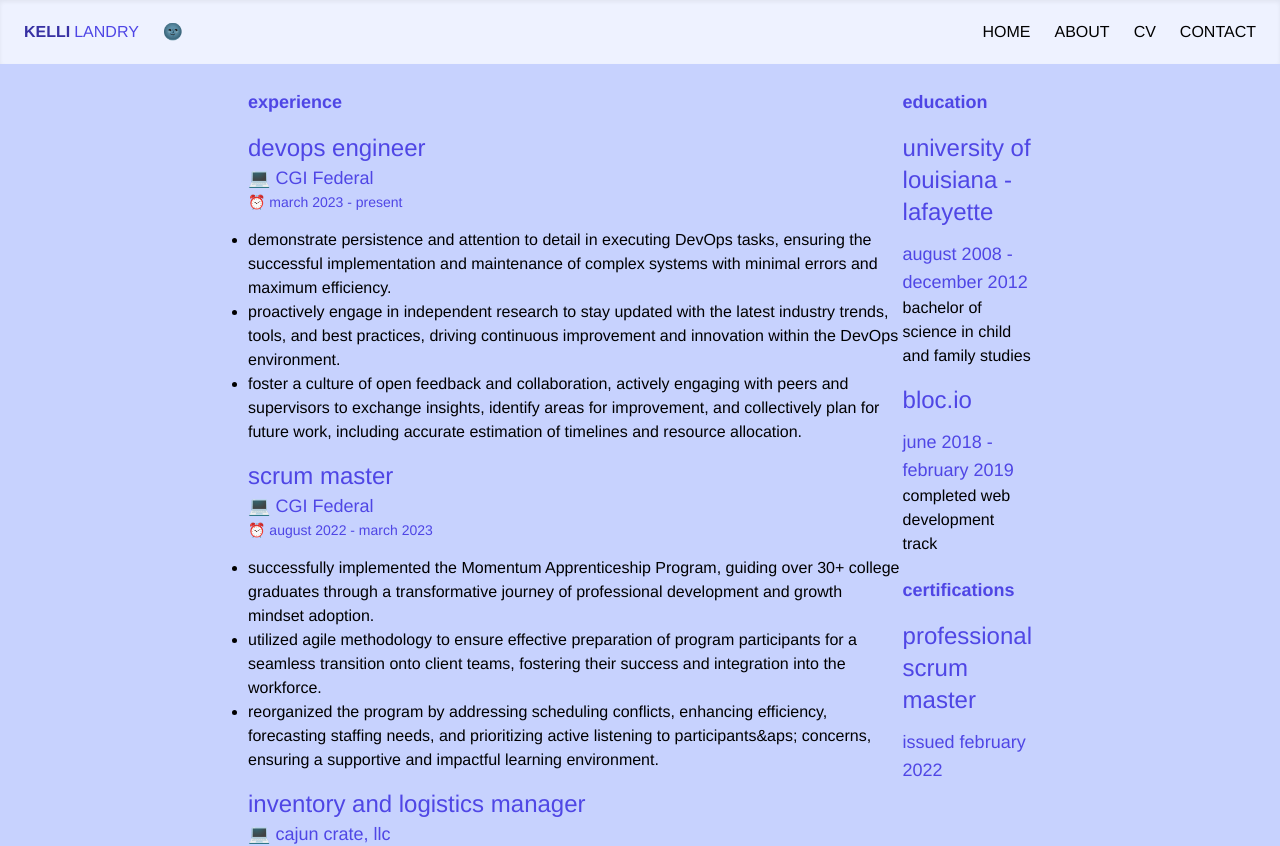
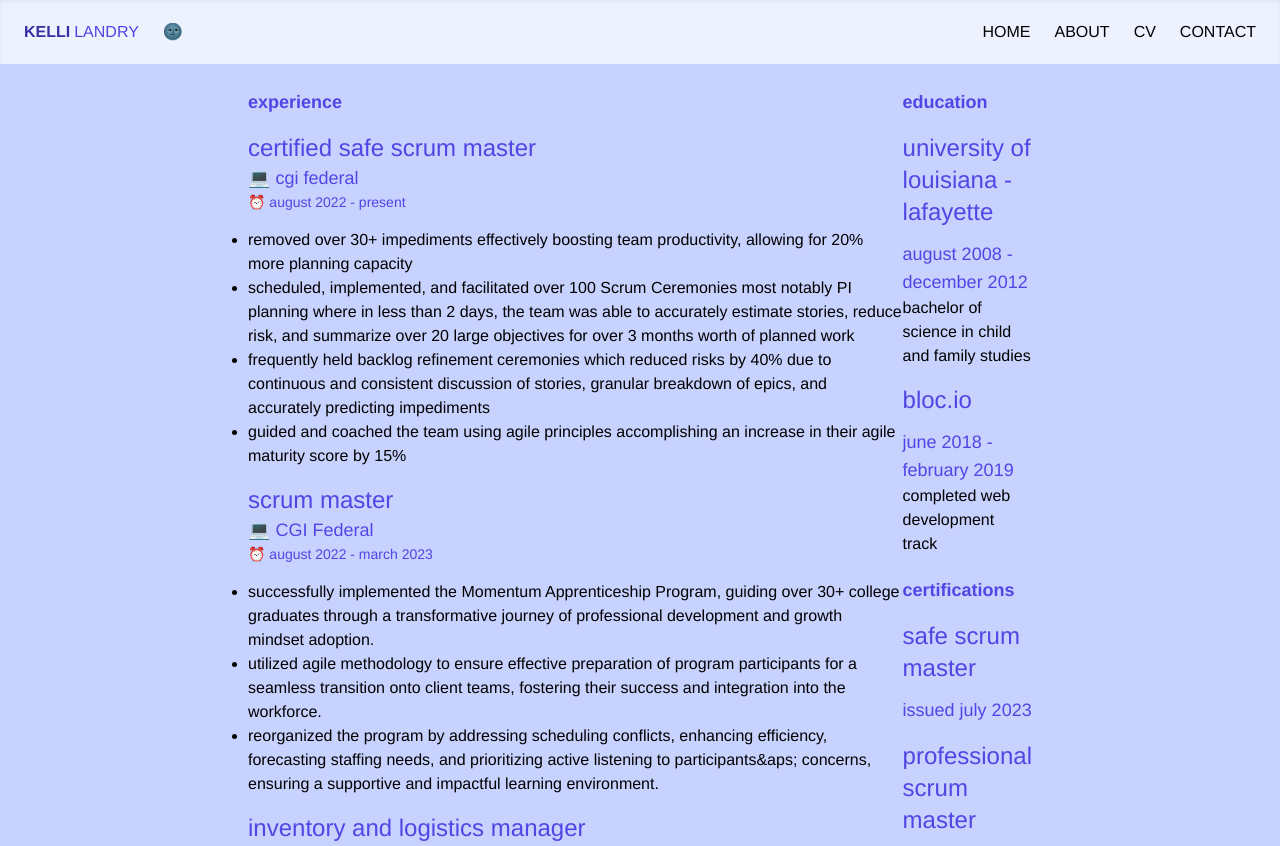
Before and after one commit to kel7774/kellidev, a Next.js app: page /cv in a window 1280 px wide. Shown: the top 846 px of the page. Built offline with nearby package versions, Linux system fonts and the light colour scheme.

Commit message:
update cv, update jobdesc, update about

```diff
--- a/pages/about/index.js
+++ b/pages/about/index.js
@@ -34,10 +34,10 @@ export default function About () {
             </div>
           <p className='text-lg dark:text-indigo-50'>hey! my name&apos;s kelli landry. 👆 that&apos;s me!</p>
           <p className='text-lg dark:text-indigo-50 mt-6'>first impressions are everything so, i&apos;m a <a href='https://www.wizardingworld.com/collections/hufflepuff' target='_blank' rel='nooopener noreferrer'>hufflepuff</a>, an <a href='https://www.16personalities.com/infj-personality' target='_blank' rel='nooopener noreferrer'>infj-t</a>, & was once described by a former boss as the 🦄 unicorn extrovert among our team of developers.</p>
-          <p className='text-lg dark:text-indigo-50 mt-6'>for the past seven years, i&apos;ve been pursuing careers in the software development space. what started off as taking a job to make sure i could eat that month, turned into an unexpected journey through the south&apos;s silicon valley. during my tenure at waitr, now asap, i had a unique opportunity to go from food delivery driver to junior software developer. those 3.5 years went by rapidly; i learned how fast business changes while working in a startup, how valuable it is to think on your feet, what it means to really dig into processes to weed out the inefficiencies, and probably the most fun of all, contribute to a growing product with some of the most hardworking people i&apos;ve ever met.</p>
-          <p className='text-lg dark:text-indigo-50 mt-6'>after leaving waitr for other opportunities, i pursued other startups, consulting agencies, and even a construction corporation in need of a full stack developer. while i loved my time at these companies, i&apos;ve rarely been able to find a sense of purpose. do i love coding? yes. do i want to make a career out of it? i&apos;m finding out that i can no longer answer that in the affirmative. what i&apos;ve found out in more recent months while being a scrum master is that i work best when i get to help build up individuals, develop processes for their success, refine projects and programs to operate at their highest efficiency, and collaborate with teams in different departments to establish continued communication. all of that is my fancy way of saying that i thrive when i get to talk to people about projects that we all care about.</p>
+          <p className='text-lg dark:text-indigo-50 mt-6'>for the past eight years, i&apos;ve been pursuing careers in the software development space. what started off as taking a job to make sure i could eat that month, turned into an unexpected journey through the south&apos;s silicon valley. during my tenure at waitr turned asap, i had a unique opportunity to go from food delivery driver to junior software developer. those 3.5 years went by rapidly; i learned how fast business changes while working in a startup, how valuable it is to think on your feet, what it means to really dig into processes to weed out the inefficiencies, and probably the most fun of all, contribute to a growing product with some of the most hardworking people i&apos;ve ever met.</p>
+          <p className='text-lg dark:text-indigo-50 mt-6'>after leaving waitr for other opportunities, i pursued other startups, consulting agencies, and even a construction corporation in need of a full stack developer. while i loved my time at these companies, i&apos;ve rarely been able to find a sense of purpose. do i love coding? yes. do i want to make a career out of it? to be transparent, no, not anymore. what i&apos;ve found out in the couple of years while being a scrum master is that i work best when i get to help build up a group of people. my heart is with helping people whether that&apos;s running a project, consulting on an issue, or walking somebody through a process that&apos;s a little daunting. when mr. rogers said look for the helpers, i took that to heart.</p>
           <p className='text-lg dark:text-indigo-50 mt-6'>i used to joke a couple of years ago that i would never use my degree again. i graduated with a degree in child and family studies, which translates to social work. after trying it on for size as an office manager for a psychiatrist, an ABA therapist for children with autism, and a traveling case manager, i had to put my mental health first. burn out is real, but, i believe it&apos;s 100% in my DNA to help others. that has never faded despite taking a grand leap out of that field. however, stepping into the scrum master role which also required project and program management as well as employee engagement solidified that i needed to make a shift back to the core of social work which is building community. while i actively re-enter the job market, i have hope that there is a home where i will be able to ignite change, bring to life an initiative, and build up individuals to show up authentically.</p>
-          <p className='text-lg dark:text-indigo-50 mt-6'>l&apos;ache pas, kelli landry, 3 june 2023</p>
+          <p className='text-lg dark:text-indigo-50 mt-6'>l&apos;ache pas, kelli landry, updated 24 june 2024</p>
           </article>
         </section>
     </div>
--- a/pages/api/jobs.js
+++ b/pages/api/jobs.js
@@ -1,12 +1,13 @@
 export const jobs = [
   {
-    position: 'devops engineer',
-    company: 'CGI Federal',
-    duration: 'march 2023 - present',
+    position: 'certified safe scrum master',
+    company: 'cgi federal',
+    duration: 'august 2022 - present',
     duties: [
-      'demonstrate persistence and attention to detail in executing DevOps tasks, ensuring the successful implementation and maintenance of complex systems with minimal errors and maximum efficiency.',
-      'proactively engage in independent research to stay updated with the latest industry trends, tools, and best practices, driving continuous improvement and innovation within the DevOps environment.',
-      'foster a culture of open feedback and collaboration, actively engaging with peers and supervisors to exchange insights, identify areas for improvement, and collectively plan for future work, including accurate estimation of timelines and resource allocation.'
+      'removed over 30+ impediments effectively boosting team productivity, allowing for 20% more planning capacity',
+      'scheduled, implemented, and facilitated over 100 Scrum Ceremonies most notably PI planning where in less than 2 days, the team was able to accurately estimate stories, reduce risk, and summarize over 20 large objectives for over 3 months worth of planned work',
+      'frequently held backlog refinement ceremonies which reduced risks by 40% due to continuous and consistent discussion of stories, granular breakdown of epics, and accurately predicting impediments',
+      'guided and coached the team using agile principles accomplishing an increase in their agile maturity score by 15%'
     ]
   },
   {
--- a/pages/cv/index.js
+++ b/pages/cv/index.js
@@ -32,6 +32,8 @@ export default function CV () {
           <h3 className='text-lg text-indigo-600 dark:text-indigo-50 mt-3'>june 2018 - february 2019</h3>
           <p className=' dark:text-indigo-50 pb-5'>completed web development track</p>
           <h1 className='text-4xl xs:text-lg xs:font-bold text-indigo-600 dark:text-indigo-200'>certifications</h1>
+          <h2 className='text-2xl text-indigo-600 dark:text-indigo-200 mt-4'>safe scrum master</h2>
+          <h3 className='text-lg text-indigo-600 dark:text-indigo-50 mt-3'>issued july 2023</h3>
           <h2 className='text-2xl text-indigo-600 dark:text-indigo-200 mt-4'>professional scrum master</h2>
           <h3 className='text-lg text-indigo-600 dark:text-indigo-50 mt-3'>issued february 2022</h3>
         </section>
```
